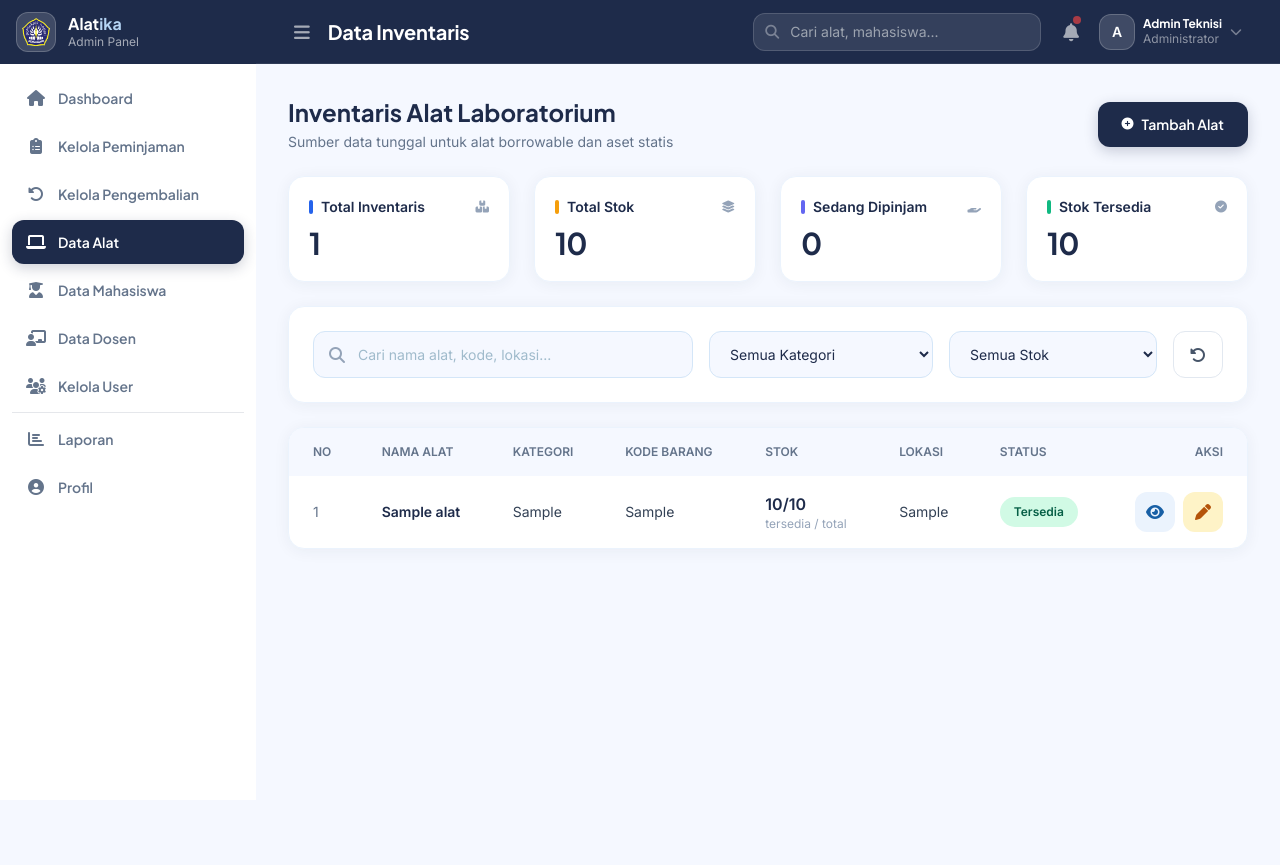
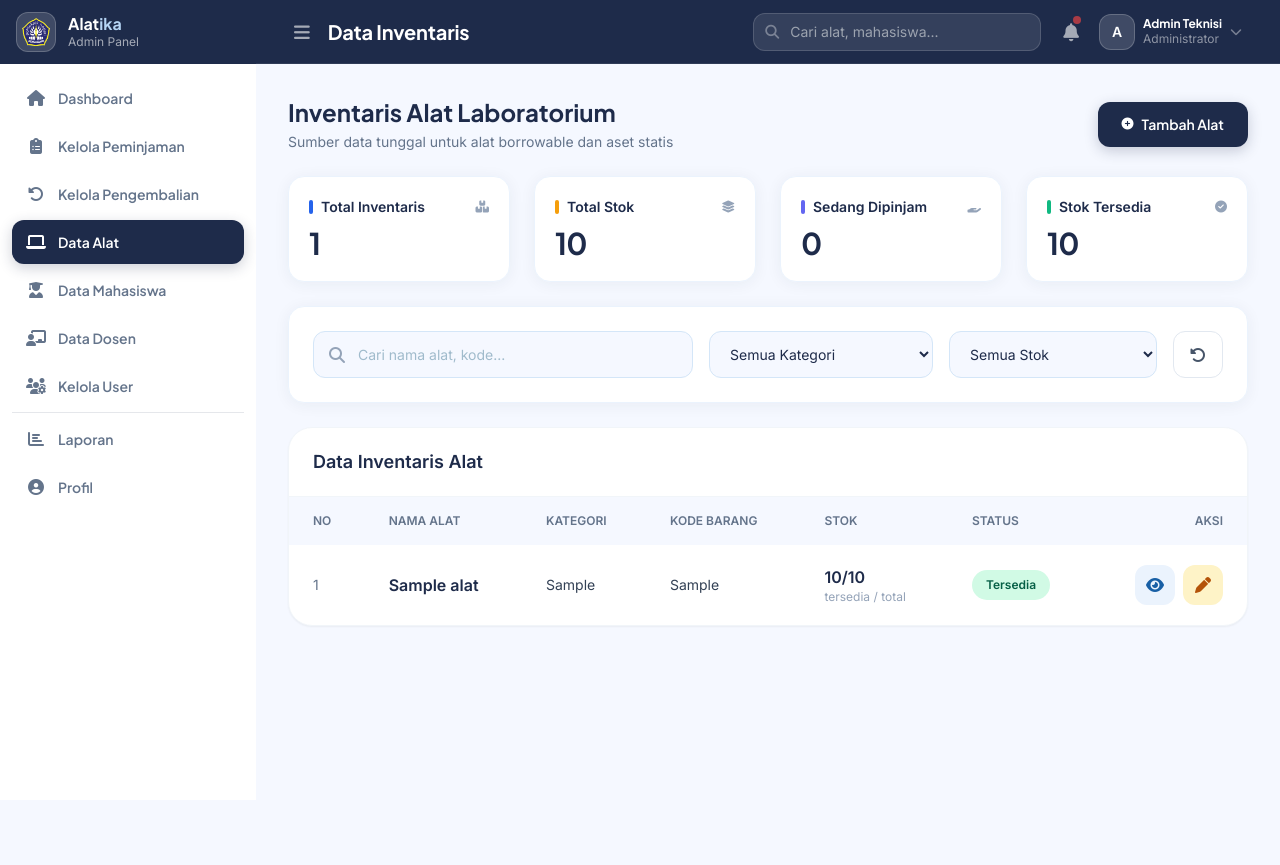
Before and after one commit to Nakareza/Alatika, a Laravel app: page /admin/alat in a window 1280 px wide. Shown: the top 865 px of the page. Run offline with Laravel 12, Linux system fonts and the light colour scheme; a user stored in the database is signed in; data comes from the database, SQL or seed files in the repository; tables that the repository leaves empty hold one stand-in row (values such as "Sample post"); some libraries are stand-ins or nearby versions.

Commit message:
feat: remove location

```diff
--- a/resources/views/admin/inventaris/index.blade.php
+++ b/resources/views/admin/inventaris/index.blade.php
@@ -83,7 +83,7 @@
                         type="text"
                         name="search"
                         value="{{ request('search') }}"
-                        placeholder="Cari nama alat, kode, lokasi..."
+                        placeholder="Cari nama alat, kode..."
                         class="inp pl-11 w-full">
                 </div>
 
@@ -144,46 +144,76 @@
 
     </div>
 
-    <div class="card overflow-hidden">
-        <div class="overflow-x-auto">
-            <table class="w-full">
+    <x-table title="Data Inventaris Alat">
+
     <thead class="bg-[#F5F8FF]">
+
         <tr>
-                        <th class="px-6 py-4 text-left text-xs font-bold uppercase text-slate-500">No</th>
-                        <th class="text-left px-6 py-4 text-xs font-semibold text-slate-500 uppercase">Nama Alat</th>
-                        <th class="text-left px-6 py-4 text-xs font-semibold text-slate-500 uppercase">Kategori</th>
-                        <th class="text-left px-6 py-4 text-xs font-semibold text-slate-500 uppercase">Kode Barang</th>
-                        <th class="text-left px-6 py-4 text-xs font-semibold text-slate-500 uppercase">Stok</th>
-                        <th class="text-left px-6 py-4 text-xs font-semibold text-slate-500 uppercase">Lokasi</th>
-                        <th class="text-left px-6 py-4 text-xs font-semibold text-slate-500 uppercase">Status</th>
-                        <th class="text-right px-6 py-4 text-xs font-semibold text-slate-500 uppercase">Aksi</th>
+
+            <th class="px-6 py-4 text-left text-xs font-bold uppercase text-slate-500">
+                No
+            </th>
+
+            <th class="px-6 py-4 text-left text-xs font-semibold uppercase text-slate-500">
+                Nama Alat
+            </th>
+
+            <th class="px-6 py-4 text-left text-xs font-semibold uppercase text-slate-500">
+                Kategori
+            </th>
+
+            <th class="px-6 py-4 text-left text-xs font-semibold uppercase text-slate-500">
+                Kode Barang
+            </th>
+
+            <th class="px-6 py-4 text-left text-xs font-semibold uppercase text-slate-500">
+                Stok
+            </th>
+
+
+
+            <th class="px-6 py-4 text-left text-xs font-semibold uppercase text-slate-500">
+                Status
+            </th>
+
+            <th class="px-6 py-4 text-right text-xs font-semibold uppercase text-slate-500">
+                Aksi
+            </th>
+
         </tr>
+
     </thead>
-                <tbody>
+
+    <tbody class="divide-y divide-[#EBF3FD]">
+
         @forelse($alat as $index => $item)
 
         <tr class="hover:bg-[#F8FBFF] transition">
 
-                    <td class="px-6 py-4 text-sm text-slate-500">
+            <td class="px-6 py-5 text-sm text-slate-500">
                 {{ $alat->firstItem() + $index }}
             </td>
 
-                    <td class="px-6 py-4">
-                        <div class="text-sm font-semibold text-[#1E2B4A]">
+            <td class="px-6 py-5">
+
+                <div class="font-semibold text-[#1E2B4A]">
                     {{ $item->nama }}
                 </div>
+
             </td>
 
-                    <td class="px-6 py-4 text-sm text-slate-700">
+            <td class="px-6 py-5 text-sm text-slate-700">
                 {{ $item->kategori }}
             </td>
 
-                    <td class="px-6 py-4 text-sm text-slate-700">
+            <td class="px-6 py-5 text-sm text-slate-700">
                 {{ $item->kode }}
             </td>
 
-                    <td class="px-6 py-4">
+            <td class="px-6 py-5">
+
                 <div class="flex flex-col">
+
                     <span class="font-semibold text-[#1E2B4A]">
                         {{ $item->stok_tersedia }}/{{ $item->stok_total }}
                     </span>
@@ -191,14 +221,14 @@
                     <span class="text-xs text-slate-400">
                         tersedia / total
                     </span>
+
                 </div>
+
             </td>
 
-                    <td class="px-6 py-4 text-sm text-slate-700">
-                        {{ $item->lokasi ?? '-' }}
-                    </td>
 
-                    <td class="px-6 py-4">
+
+            <td class="px-6 py-5">
 
                 @if($item->status === 'tersedia')
 
@@ -222,7 +252,7 @@
 
             </td>
 
-                    <td class="px-6 py-4 text-right">
+            <td class="px-6 py-5">
 
                 <div class="flex justify-end gap-2">
 
@@ -232,12 +262,15 @@
                         class="w-10 h-10 rounded-xl bg-[#EBF3FD] text-[#185FA5] hover:bg-[#DDEEFF] transition flex items-center justify-center">
 
                         <i class="fas fa-eye"></i>
+
                     </button>
 
-                            <a href="{{ route('admin.alat.edit', $item->id) }}"
+                    <a
+                        href="{{ route('admin.alat.edit', $item->id) }}"
                         class="w-10 h-10 rounded-xl bg-amber-100 text-amber-700 hover:bg-amber-200 transition flex items-center justify-center">
 
                         <i class="fas fa-pen"></i>
+
                     </a>
 
                 </div>
@@ -249,17 +282,46 @@
         @empty
 
         <tr>
-                    <td colspan="8" class="text-center py-10 text-slate-500">
+
+            <td colspan="8" class="py-12 text-center">
+
+                <div class="flex flex-col items-center gap-2">
+
+                    <div class="w-14 h-14 rounded-full bg-[#EBF3FD] flex items-center justify-center">
+
+                        <i class="fas fa-box-open text-2xl text-[#378ADD]"></i>
+
+                    </div>
+
+                    <p class="font-semibold text-[#1E2B4A]">
                         Tidak ada data alat
+                    </p>
+
+                    <p class="text-sm text-slate-500">
+                        Belum ada inventaris yang tersedia.
+                    </p>
+
+                </div>
+
             </td>
+
         </tr>
 
         @endforelse
 
     </tbody>
-            </table>
+
+</x-table>
+
+@if($alat->hasPages())
+
+    <div class="mt-6">
+
+        <x-pagination :data="$alat" />
+
     </div>
-    </div>
+
+@endif
 
     <div x-show="viewMode === 'grid'" x-transition class="grid grid-cols-1 md:grid-cols-2 xl:grid-cols-4 gap-6">
         @forelse($alat as $item)
@@ -335,9 +397,6 @@
     @endforelse
     </div>
 
-    <div class="pt-2">
-        {{ $alat->links() }}
-    </div>
 
 </div>
 
@@ -367,10 +426,7 @@
                 <p>{{ $item->kategori }}</p>
             </div>
 
-            <div>
-                <p class="text-xs text-slate-500">Lokasi</p>
-                <p>{{ $item->lokasi ?? '-' }}</p>
-            </div>
+
 
             <div>
                 <p class="text-xs text-slate-500">Stok Tersedia</p>
```
Also changed, not shown: resources/views/admin/inventaris/create.blade.php (+0 -12 lines), resources/views/admin/inventaris/edit.blade.php (+3 -13 lines). Lines whose indentation alone changed are shown as unchanged.
